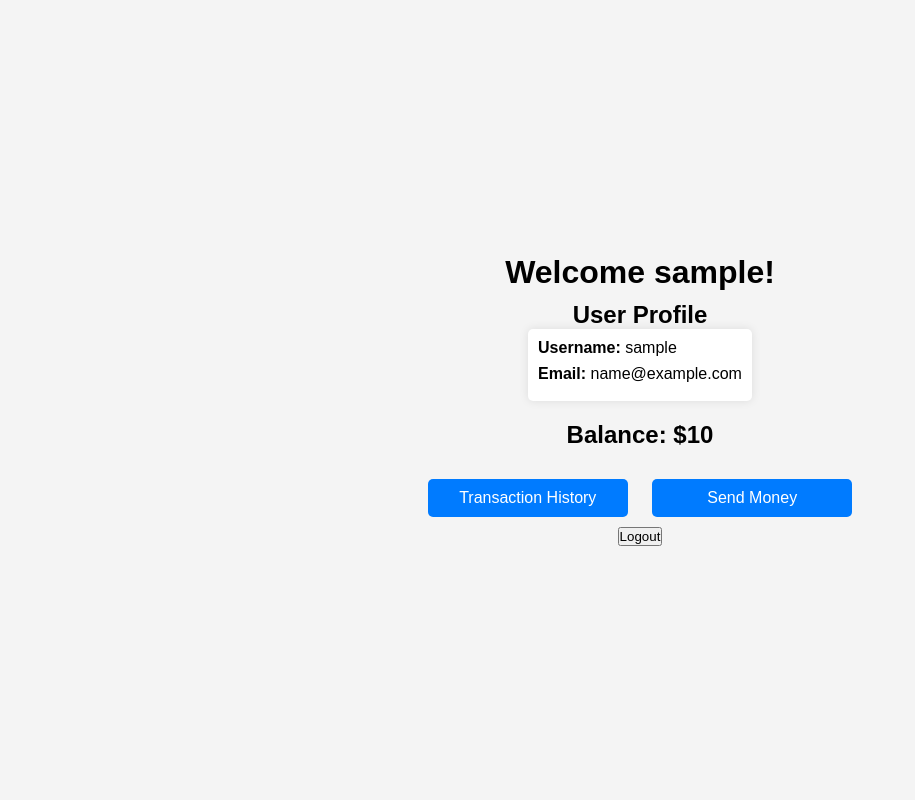
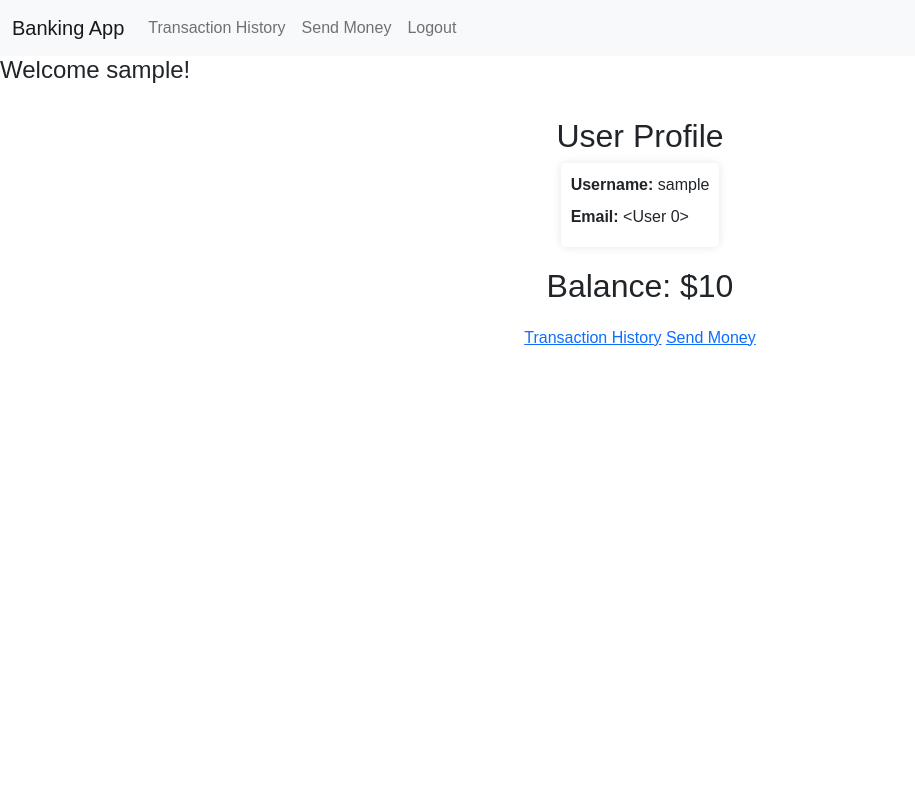
Before and after one commit to lollichilli/final-project, a Flask app: template templates/index.html in a window 1280 px wide. Shown: the whole page, without its empty margins (0-915 px from the left). Run offline with Flask 3, Linux system fonts and the light colour scheme; the template is opened without the code that fills it: values that come from a table or form of the project are taken from there, most other values are stand-ins (such as "Sample title", 1, 10 or a date in 2020).

Commit message:
Added NavBar and added a condition to the registration validation

```diff
--- a/app.py
+++ b/app.py
@@ -17,7 +17,8 @@ def index():
         email = user.user_email
         account = Account.query.filter_by(u_id=user_id).first()
         balance = account.account_balance
-        return render_template('index.html', username=username, email=email, balance=balance)
+        return render_template('index.html', username=username, email=email,
+        balance=balance)
 
 # Login
 @app.route('/login', methods=['GET', 'POST'])
@@ -25,9 +26,9 @@ def login():
     if request.method == 'POST':
         # Get the login info from the form and query it from User
         loginForm = request.form
-        username = loginForm['username']
+        useremail = loginForm['useremail']
         password = loginForm['password']
-        currentUser = User.query.filter_by(user_name=username).first()
+        currentUser = User.query.filter_by(user_email=useremail).first()
         # Check if valid and then redirect user accordingly
         if (currentUser) :
             if (currentUser.user_password == password) :
@@ -36,7 +37,7 @@ def login():
             else :
                 return "Incorrect Password"
         else :
-            return "Invalid Login"
+            return "Account doesn't exist"
     return render_template('login.html')
 
 # Register
@@ -47,8 +48,13 @@ def register():
         registrationForm = request.form
         # Check if the user already exists
         user = User.query.filter_by(user_name=registrationForm['username']).first()
-        if (user) :
-            return "User Already Exists"
+        email = User.query.filter_by(user_email=registrationForm['email']).first()
+        if (user and email) :
+            return "Username or Email Already Exist"
+        elif (user) :
+            return "Username Already Exists"
+        elif (email) :
+            return "Email Already Exists"
         else :
             # Create a new user
             newUser = User(
--- /dev/null
+++ b/static/base.css
@@ -0,0 +1,5 @@
+
+
+.navbar {
+    background-color: yellow;
+}
--- a/static/index.css
+++ b/static/index.css
@@ -1,29 +1,28 @@
 /* Basic reset */
-* {
+/* * {
   margin: 0;
   padding: 0;
   box-sizing: border-box;
-}
+} */
 
 /* Body styles */
 body {
   font-family: Arial, sans-serif;
-  background-color: #f4f4f4;
-  display: flex;
-  justify-content: center;
+  background-color: #ffffff;
   align-items: center;
-  height: 100vh;
 }
+
+/* h1 {
+  font-size: 2em;
+  margin-bottom: 10px;
+} */
 
 /* Profile container styles */
 .profile-container {
   text-align: center;
+  margin-top: 2rem;
 }
 
-h1 {
-  font-size: 2em;
-  margin-bottom: 10px;
-}
 
 .user-profile {
   margin-bottom: 20px;
@@ -46,7 +45,7 @@ h1 {
   margin-top: 20px;
 }
 
-a {
+/* a {
   display: inline-block;
   width: 200px;
   padding: 10px;
@@ -56,8 +55,8 @@ a {
   background-color: #007bff;
   border-radius: 5px;
   transition: background-color 0.3s;
-}
+} */
 
-a:hover {
+/* a:hover {
   background-color: #0056b3;
-}
+} */
--- a/templates/base.html
+++ b/templates/base.html
@@ -1,8 +1,36 @@
 <html>
   <head>
-    <title>Banking</title>
+    <title>Banking App</title>
+    <link href="https://cdn.jsdelivr.net/npm/bootstrap@5.2.3/dist/css/bootstrap.min.css" rel="stylesheet" integrity="sha384-rbsA2VBKQhggwzxH7pPCaAqO46MgnOM80zW1RWuH61DGLwZJEdK2Kadq2F9CUG65" crossorigin="anonymous">
+    <link rel="stylesheet" href="{{url_for('static', filename='base.css')}}">
   </head>
   <body>
-    {% block content %} {% endblock %}
+    {% if request.path != url_for('login') and request.path != url_for('register')  %}
+    <nav class="navbar navbar-expand-lg bg-light">
+      <div class="container-fluid">
+        <a class="navbar-brand" href="{{url_for('index')}}">Banking App</a>
+        <button class="navbar-toggler" type="button" data-bs-toggle="collapse" data-bs-target="#navbarSupportedContent" aria-controls="navbarSupportedContent" aria-expanded="false" aria-label="Toggle navigation">
+          <span class="navbar-toggler-icon"></span>
+        </button>
+        <div class="collapse navbar-collapse" id="navbarSupportedContent">
+          <ul class="navbar-nav me-auto mb-2 mb-lg-0">
+            <li class="nav-item">
+              <a class="nav-link" href="{{url_for('transaction_history')}}">Transaction History</a>
+            </li>
+            <li class="nav-item">
+              <a class="nav-link" href="{{url_for('send_money')}}">Send Money</a>
+            </li>
+            <li class="nav-item">
+              <a class="nav-link" href="{{url_for('logout')}}">Logout</a>
+            </li>
+          </ul>
+        </div>
+      </div>
+    </nav>
+    {% endif %}
+    {% block content %}
+
+    <script src="https://cdn.jsdelivr.net/npm/bootstrap@5.2.3/dist/js/bootstrap.bundle.min.js" integrity="sha384-kenU1KFdBIe4zVF0s0G1M5b4hcpxyD9F7jL+jjXkk+Q2h455rYXK/7HAuoJl+0I4" crossorigin="anonymous"></script>
+    {% endblock %}
   </body>
 </html>
--- a/templates/index.html
+++ b/templates/index.html
@@ -2,8 +2,10 @@
 
 {% block content %}
 <link rel="stylesheet" href="{{ url_for('static', filename='index.css') }}">
+
+
+<h4>Welcome {{username}}!</h4>
 <div class="profile-container">
-    <h1>Welcome {{username}}!</h1>
     <div class="user-profile">
         <h2>User Profile</h2>
         <div class="profile-info">
@@ -15,9 +17,7 @@
     <div class="links">
         <a href="{{url_for('transaction_history')}}">Transaction History</a>
         <a href="{{url_for('send_money')}}">Send Money</a>
-        <form action="{{ url_for('logout') }}" method="post">
-            <button type="submit">Logout</button>
-        </form>
+
     </div>
 </div>
 {% endblock %}
--- a/templates/login.html
+++ b/templates/login.html
@@ -17,8 +17,8 @@
     <h2>Login</h2>
     <form action="{{ url_for('login') }}" method="POST">
         <div class="form-group">
-            <label for="username">Username</label>
-            <input type="text" id="username" name="username" required>
+            <label for="useremail">Email</label>
+            <input type="text" id="useremail" name="useremail" required>
         </div>
         <div class="form-group">
             <label for="password">Password</label>
```
Also changed, not shown: templates/register.html (+6 -4 lines), banking.sqlite3.
